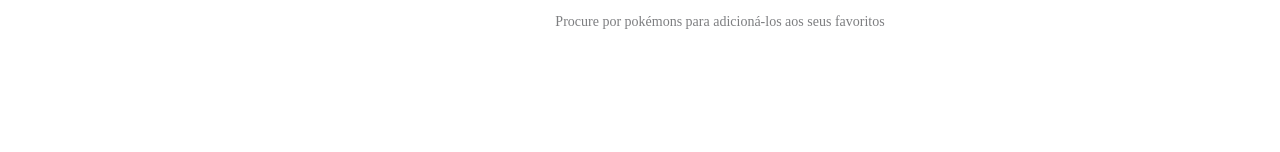
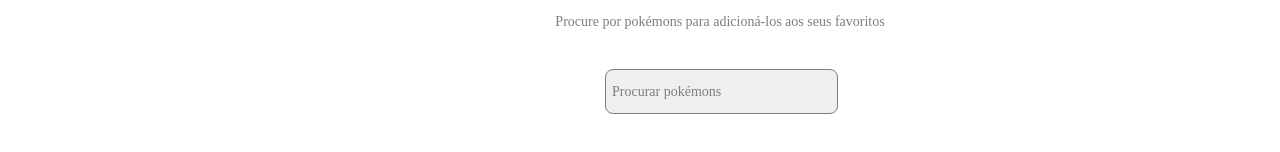
Before and after one commit to Micheli97/DesafioB, a React (Create React App) app in the folder desafiobrisalab/: page / in a window 1280 px wide. Shown: the part 470-622 px from the top of the page. Built offline with nearby package versions, Linux system fonts and the light colour scheme.

Commit message:
Home - #2

```diff
--- a/desafiobrisalab/src/App.js
+++ b/desafiobrisalab/src/App.js
@@ -1,5 +1,6 @@
 import './App.css';
 import Home from "./components/home/Home";
+import Login from './components/login/Login';
 
 
 function App() {
@@ -7,6 +8,7 @@
     <div className="App">
       <header className="App-header">
         <Home></Home>
+        {/* <Login></Login> */}
 
 
       </header>
--- a/desafiobrisalab/src/components/home/Home.css
+++ b/desafiobrisalab/src/components/home/Home.css
@@ -40,7 +40,7 @@
   text-align: center;
 }
 
-h5{
+h5 {
   position: absolute;
   width: 366px;
   height: 42px;
@@ -54,9 +54,7 @@
   line-height: 21px;
   text-align: center;
 
-
-
-color: #7D7E80;
+  color: #7d7e80;
 }
 
 .astronaut {
@@ -66,3 +64,24 @@
   left: 462px;
   top: 75px;
 }
+
+.buttonSearch {
+  position: absolute;
+  width: 233px;
+  height: 45px;
+  left: 605px;
+  top: 539px;
+
+  border: 1px solid #7d7e80;
+  box-sizing: border-box;
+  border-radius: 8px;
+
+  font-family: Poppins;
+  font-style: normal;
+  font-weight: 500;
+  font-size: 14px;
+  line-height: 21px;
+  display: flex;
+  align-items: center;
+  color: #7d7e80;
+}
--- a/desafiobrisalab/src/components/home/Home.jsx
+++ b/desafiobrisalab/src/components/home/Home.jsx
@@ -1,5 +1,6 @@
 import React from "react";
 import astronaut from "./Astronaut-pana1.png";
+import SearchButton from "./searchPokemonsButton";
 import logo from "./image4.png";
 import "./Home.css";
 
@@ -8,14 +9,14 @@
     <div>
       <div className="appBar">
         <img src={logo} className="logo"></img>
+      </div>
 
-
-
+      <div>
+        <img src={astronaut} className="astronaut"></img>
+        <h3>Está meio vazio por aqui!</h3>
+        <h5>Procure por pokémons para adicioná-los aos seus favoritos</h5>
+        <SearchButton></SearchButton>
       </div>
-      <img src={astronaut} className="astronaut"></img>
-      <h3>Está meio vazio por aqui!</h3>
-      <h5>Procure por pokémons para adicioná-los aos seus favoritos</h5>
-
     </div>
   );
 };
--- /dev/null
+++ b/desafiobrisalab/src/components/home/searchPokemonsButton.jsx
@@ -0,0 +1,8 @@
+import React from "react";
+import "./Home.css";
+
+const SearchPokemonButton = ({props}) => {
+    return <button className="buttonSearch">Procurar pokémons</button>
+}
+
+export default SearchPokemonButton
--- a/desafiobrisalab/src/components/login/Login.jsx
+++ b/desafiobrisalab/src/components/login/Login.jsx
@@ -19,9 +19,6 @@
         <img src={imageSide}></img>
       </div>
 
-      <Form></Form>
-
-
       <LoginButton></LoginButton>
 
     </div>
```
Also changed, not shown: desafiobrisalab/src/components/login/ThemeButton.jsx (deleted, +0 -23 lines). Lines whose indentation alone changed are shown as unchanged.
